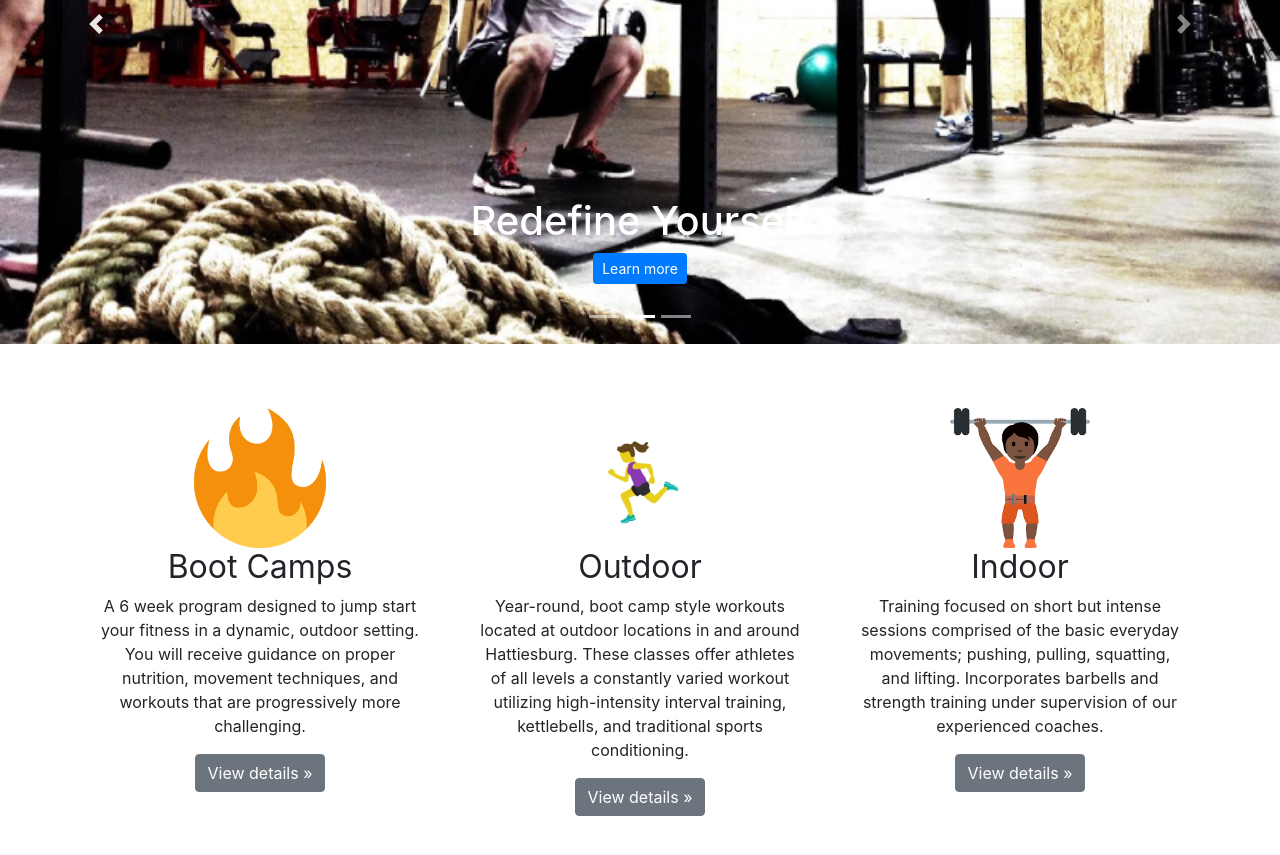
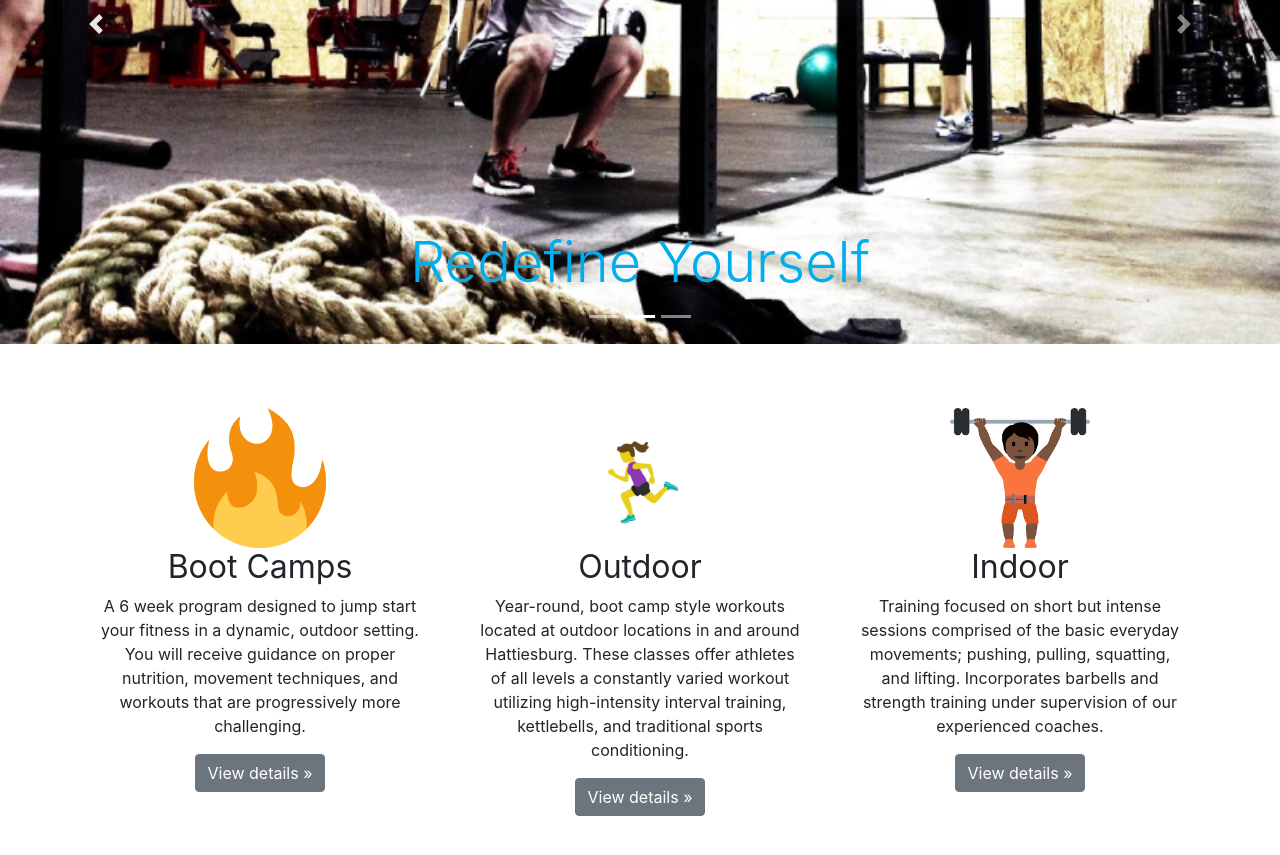
Before and after one commit to versusstrengthandconditioning/versusstrengthandconditioning.github.io, a Jekyll site: the page built from index.html, in a window 1280 px wide and 900 px high, scrolled down 372 px. Shown: the top 855 px of the window. Built offline with Jekyll 4.4.1, drawn with Linux system fonts in a browser that asks for light colours; nearby versions of some CDN libraries.

Commit message:
Improving readability.

```diff
--- a/index.html
+++ b/index.html
@@ -16,9 +16,9 @@ custom_css: "index.css"
         <img class="first-slide" src="/assets/img/welcome-carousel.png" alt="Welcome to Versus">
         <div class="container">
           <div class="carousel-caption">
-            <h1>Welcome to Versus</h1>
+            <h1 class="display-4" style="color: #00adef;">Welcome to Versus</h1>
             <!-- <p>Where everyone is an athelete.</p> -->
-            <p><a class="btn btn-sm btn-primary" href="#" role="button">Sign up today</a></p>
+            <!-- <p><a class="btn btn-sm btn-primary" href="#" role="button">Sign up today</a></p> -->
           </div>
         </div>
       </div>
@@ -26,8 +26,8 @@ custom_css: "index.css"
         <img class="second-slide" src="/assets/img/redefine-carousel.png" alt="Redefine Yourself">
         <div class="container">
           <div class="carousel-caption">
-            <h1>Redefine Yourself</h1>
-            <p><a class="btn btn-sm btn-primary" href="#" role="button">Learn more</a></p>
+            <h1 class="display-4" style="color: #00adef;">Redefine Yourself</h1>
+            <!-- <p><a class="btn btn-sm btn-primary" href="#" role="button">Learn more</a></p> -->
           </div>
         </div>
       </div>
@@ -35,9 +35,9 @@ custom_css: "index.css"
         <img class="third-slide" src="/assets/img/group-carousel.png" alt="Third slide">
         <div class="container">
           <div class="carousel-caption">
-            <h1>Join our Community</h1>
+            <h1 class="display-4" style="color: #00adef;">Join our Community</h1>
             <!-- <p>More than just a gym.</p> -->
-            <p><a class="btn btn-sm btn-primary" href="#" role="button">Browse gallery</a></p>
+            <!-- <p><a class="btn btn-sm btn-primary" href="#" role="button">Browse gallery</a></p> -->
           </div>
         </div>
       </div>
```
